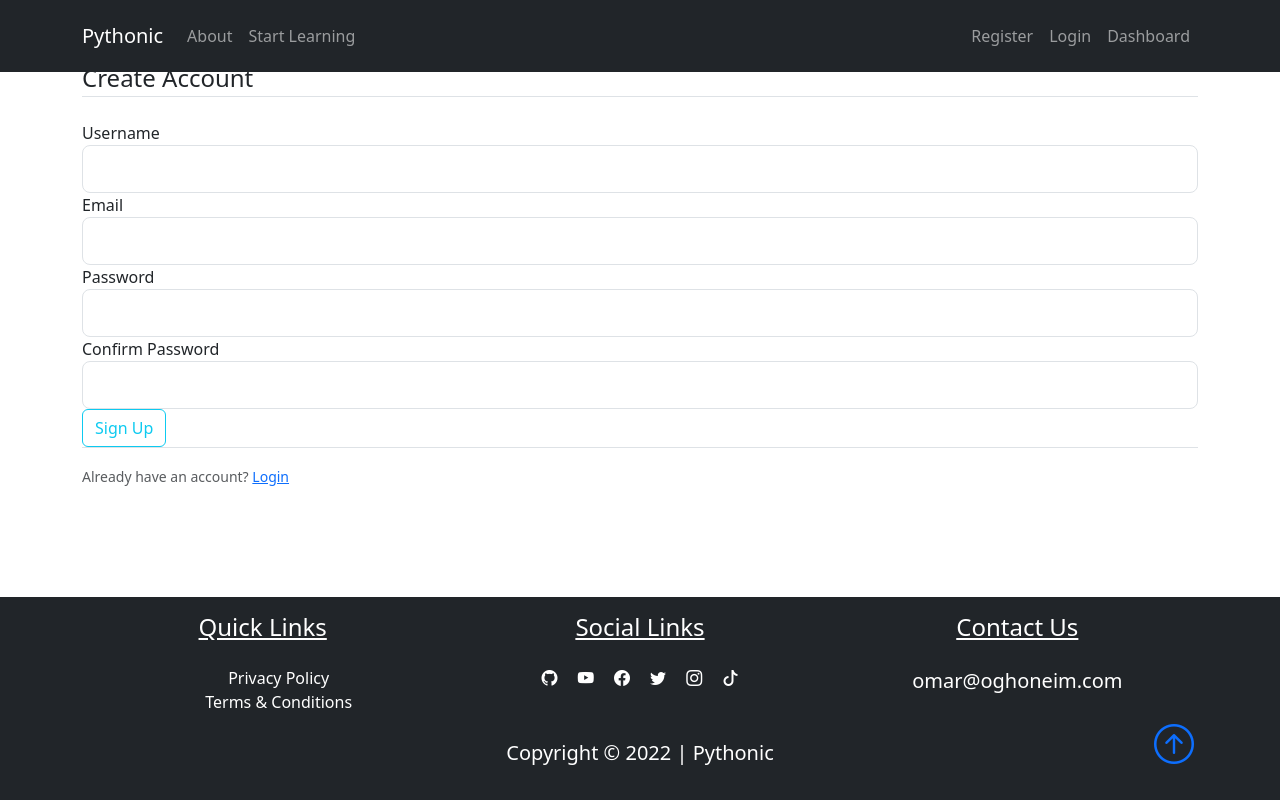
After one commit to KhalilAmamri/CodeFlow, a Flask app: page /register in a window 1280 px wide. The commit adds this page. Run offline with Flask 3, Linux system fonts and the light colour scheme.

Commit message:
Implement user registration and login forms with routing; update navigation links to use Flask's url_for.

```diff
--- /dev/null
+++ b/forms.py
@@ -0,0 +1,17 @@
+from tokenize import String
+from flask_wtf import FlaskForm
+from wtforms import StringField, PasswordField, SubmitField, BooleanField
+from wtforms.validators import DataRequired, Email, Length, Regexp, EqualTo
+
+class RegistrationForm(FlaskForm):
+    username = StringField('Username', validators=[DataRequired(), Length(min=3, max=25)])
+    email = StringField('Email', validators=[DataRequired(), Email()])
+    password = PasswordField('Password', validators=[DataRequired(), Length(min=6, max=35), Regexp(r'^(?=.*[A-Za-z])(?=.*\d)[A-Za-z\d]{6,}$', message="Password must contain at least one letter and one number")])
+    confirm_password = PasswordField('Confirm Password', validators=[DataRequired(), EqualTo('password')])
+    submit = SubmitField('Sign Up')
+
+class LoginForm(FlaskForm):
+    email = StringField('Email', validators=[DataRequired(), Email()])
+    password = PasswordField('Password', validators=[DataRequired(), Length(min=6, max=35)])
+    remember = BooleanField('Remember Me')
+    submit = SubmitField('Login')
--- a/pythonic.py
+++ b/pythonic.py
@@ -1,6 +1,8 @@
 from flask import Flask, render_template, url_for
+from forms import RegistrationForm, LoginForm
+app = Flask(__name__)
+app.config['SECRET_KEY'] = 'e08fe17fe27ffc7009aba6a264a886ea81a5b5bd17f1fc97b9554c89c1464588'
 
-app = Flask(__name__)
 
 lessons = [{
     'title': 'Request Library Course',
@@ -81,5 +83,15 @@ def home():
 def about():
     return render_template('about.html', title = "About Page")
 
+@app.route("/register", methods=['GET', 'POST'])
+def register():
+    form = RegistrationForm()
+    return render_template('register.html', title = "Register", form = form)
+@app.route("/login")
+
+def login():
+    form = LoginForm()
+    return render_template('login.html', title = "Login", form = form)
+
 if __name__== "__main__":
     app.run(debug=True)
--- a/templates/layout.html
+++ b/templates/layout.html
@@ -32,11 +32,11 @@
                 <!-- User Links -->
                 <ul class="navbar-nav ms-auto">
                     <li class="nav-item">
-                        <a href="#register" class="nav-link">Register</a>
+                        <a href="{{ url_for('register') }}" class="nav-link">Register</a>
                     </li>
 
                     <li class="nav-item">
-                        <a href="#login" class="nav-link">Login</a>
+                        <a href="{{ url_for('login') }}" class="nav-link">Login</a>
                     </li>
 
                     <li class="nav-item">
--- /dev/null
+++ b/templates/register.html
@@ -0,0 +1,37 @@
+{% extends "layout.html"%}
+{% block content %}
+
+<div class="container" mt-auto align-items-center>
+    <form action="" method="POST">
+
+        {{ form.hidden_tag()}}
+
+        <fieldset class="form-group">
+            <legend class="border-bottom mb-4">Create Account</legend>
+            <div class="form-group">
+                {{ form.username.label(class='form-control-label') }}
+                {{ form.username(class='form-control form-control-lg') }}
+            </div>
+            <div class="form-group">
+                {{ form.email.label(class='form-control-label') }}
+                {{ form.email(class='form-control form-control-lg') }}
+            </div>
+            <div class="form-group">
+                {{ form.password.label(class='form-control-label') }}
+                {{ form.password(class='form-control form-control-lg') }}
+            </div>
+            <div class="form-group">
+                {{ form.confirm_password.label(class='form-control-label') }}
+                {{ form.confirm_password(class='form-control form-control-lg') }}
+            </div>
+            <div class="form-group">
+                {{ form.submit(class='btn btn-outline-info') }}
+            </div>
+        </fieldset>
+    </form>
+    <div class="border-top pt-3">
+        <small class="text-muted">Already have an account? <a href="{{ url_for('login') }}">Login</a></small>
+    </div>
+</div>
+
+{% endblock content %}
```
Also changed, not shown: templates/login.html (added).
